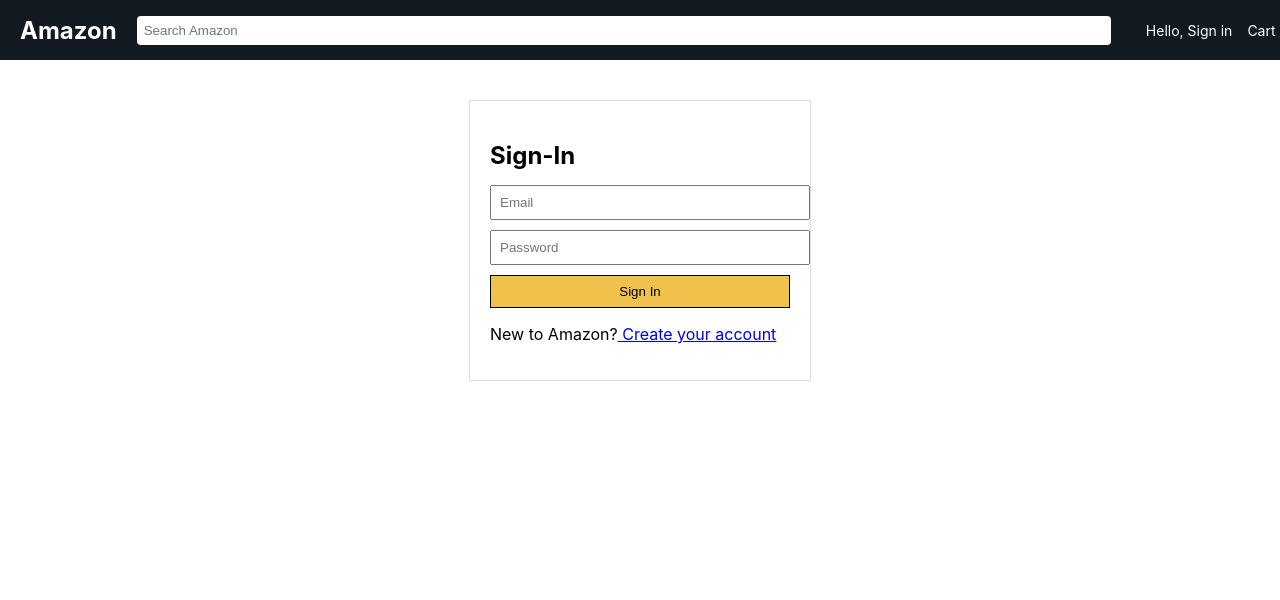
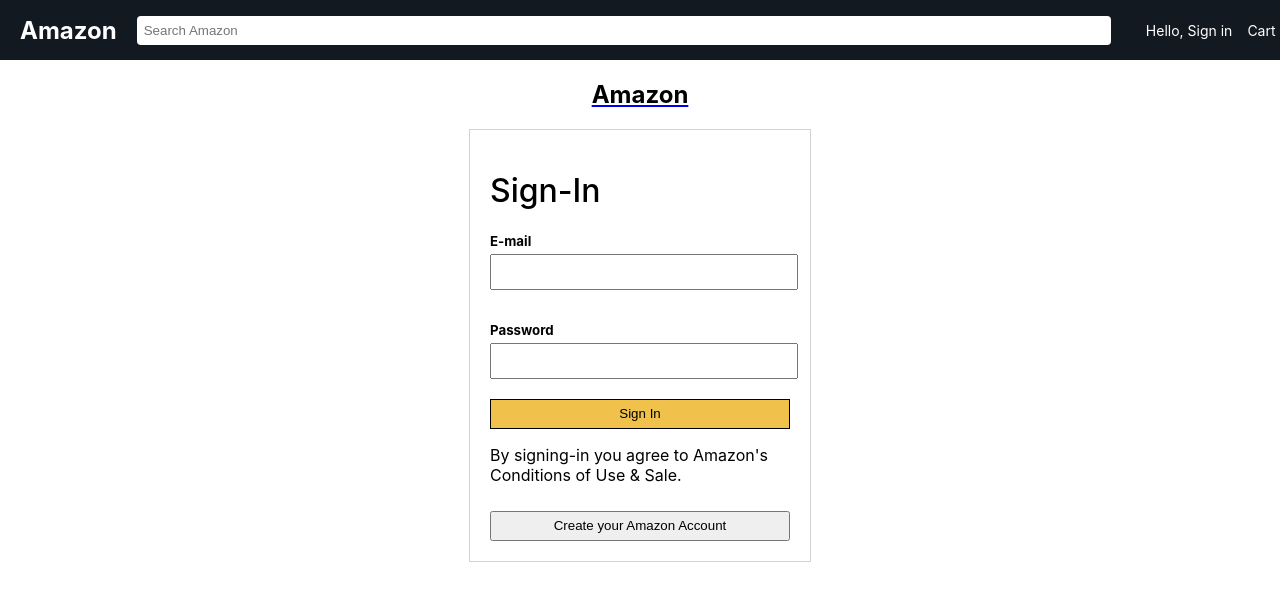
Before and after one commit to dharanisubramaniyan27/amazon-clone-react, a React (Create React App) app: page /login in a window 1280 px wide. Shown: the top 600 px of the page. Built offline with nearby package versions, Linux system fonts and the light colour scheme.

Commit message:
Sign in page is working

```diff
--- a/src/App.js
+++ b/src/App.js
@@ -25,7 +25,7 @@
       <Header cartCount={cart.length} />
       <Routes>
         <Route path="/login" element={<Login />} />
-<Route path="/register" element={<Register />} />
+        <Route path="/register" element={<Register />} />
         <Route
           path="/"
           element={<Home addToCart={addToCart} />}
--- /dev/null
+++ b/src/pages/Login.css
@@ -0,0 +1,56 @@
+.login {
+  background-color: white;
+  height: 100vh;
+  display: flex;
+  flex-direction: column;
+  align-items: center;
+}
+
+.login__logo {
+  margin-top: 20px;
+  margin-bottom: 20px;
+  color: black;
+}
+
+.login__container {
+  width: 300px;
+  border: 1px solid lightgray;
+  padding: 20px;
+}
+
+.login__container h1 {
+  font-weight: 500;
+  margin-bottom: 20px;
+}
+
+.login__container form h5 {
+  margin-bottom: 5px;
+}
+
+.login__container form input {
+  height: 30px;
+  margin-bottom: 10px;
+  width: 100%;
+}
+
+.login__signInButton {
+  background: #f0c14b;
+  border: 1px solid;
+  margin-top: 10px;
+  width: 100%;
+  height: 30px;
+  cursor: pointer;
+}
+
+.login__registerButton {
+  margin-top: 10px;
+  width: 100%;
+  height: 30px;
+  cursor: pointer;
+}
+.login__registerButton:hover {
+  background-color: #f7f7f7;
+}
+.login__signInButton:hover {
+  background-color: #e2b33c;
+}
--- a/src/pages/Login.jsx
+++ b/src/pages/Login.jsx
@@ -1,21 +1,36 @@
+import "./Login.css";
 import { Link } from "react-router-dom";
-import "./Auth.css";
 
 function Login() {
   return (
-    <div className="auth">
-      <h2>Sign-In</h2>
+    <div className="login">
+      <Link to="/">
+        <h2 className="login__logo">Amazon</h2>
+      </Link>
 
-      <form>
-        <input type="email" placeholder="Email" />
-        <input type="password" placeholder="Password" />
-        <button>Sign In</button>
-      </form>
+      <div className="login__container">
+        <h1>Sign-In</h1>
 
-      <p>
-        New to Amazon?
-        <Link to="/register"> Create your account</Link>
-      </p>
+        <form>
+          <h5>E-mail</h5>
+          <input type="email" />
+
+          <h5>Password</h5>
+          <input type="password" />
+
+          <button className="login__signInButton">
+            Sign In
+          </button>
+        </form>
+
+        <p>
+          By signing-in you agree to Amazon's Conditions of Use & Sale.
+        </p>
+
+        <button className="login__registerButton">
+          Create your Amazon Account
+        </button>
+      </div>
     </div>
   );
 }
```
